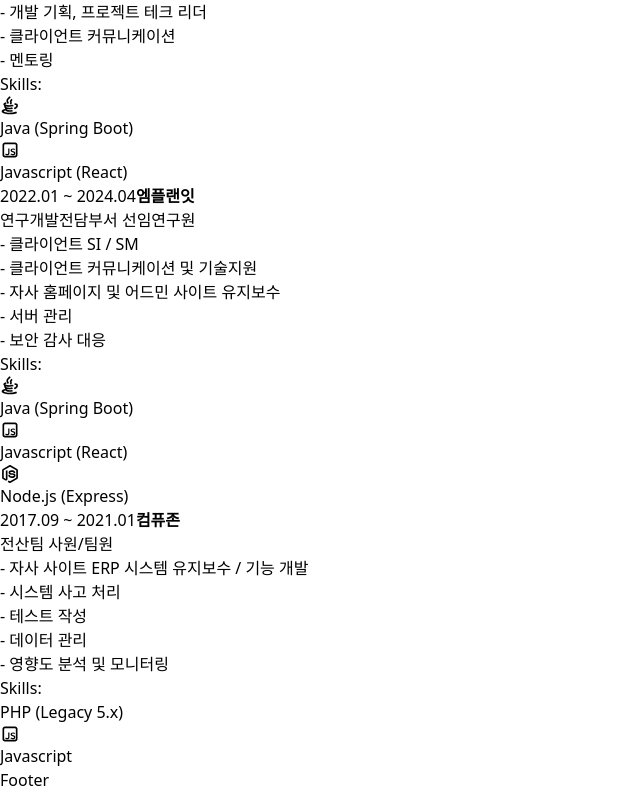
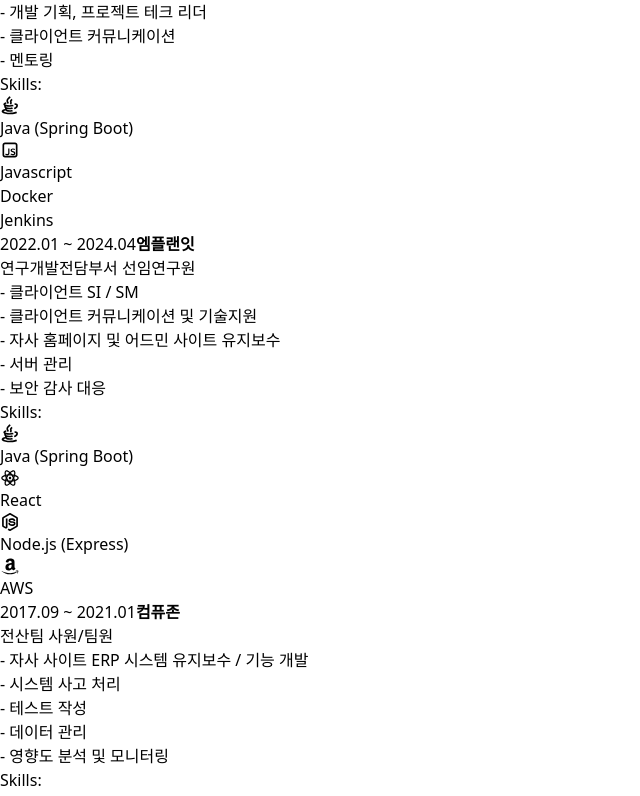
Before and after one commit to codej625/portfolio, a React (Vite) app in the folder portfolio-project/: page / in a window 1280 px wide. Shown: the part 732-1528 px from the top of the page, without its empty margins (0-640 px from the left). Built offline with nearby package versions, Linux system fonts and the light colour scheme.

Commit message:
240919 Update main component by codej625

```diff
--- a/portfolio-project/src/components/pages/Main.tsx
+++ b/portfolio-project/src/components/pages/Main.tsx
@@ -1,6 +1,6 @@
 // import { useState } from 'react'
 import './../../assets/common.css'
-import { RiJavaLine, RiJavascriptLine, RiHtml5Line, RiCss3Line, RiNodejsLine } from "@remixicon/react";
+import { RiJavaLine, RiJavascriptLine, RiAmazonFill, RiNodejsLine, RiReactjsLine } from "@remixicon/react";
 
 export default function Main() {
   return (
@@ -81,10 +81,12 @@
                         size={20}
                         color="black"
                       />
-                      <div className='me-2'>Javascript (React)</div>
+                      <div className='me-2'>Javascript</div>
+                      <div className='me-2'>Docker</div>
+                      <div className='me-2'>Jenkins</div>
                     </div>
                   </li>
-                  <li className="pb-12">
+                  <li className="pb-12 overflow-auto">
                     <div className="flex">
                       <span className="span-width-3">2022.01 ~ 2024.04</span>
                       <span>
@@ -106,19 +108,24 @@
                         color="black"
                       />
                       <div className='me-2'>Java (Spring Boot)</div>
-                      <RiJavascriptLine
+                      <RiReactjsLine
                         size={20}
                         color="black"
                       />
-                      <div className='me-2'>Javascript (React)</div>
+                      <div className='me-2'>React</div>
                       <RiNodejsLine
                         size={20}
                         color="black"
                       />
                       <div className='me-2'>Node.js (Express)</div>
+                      <RiAmazonFill
+                        size={20}
+                        color="black"
+                      />
+                      <div className='me-2'>AWS</div>
                     </div>
                   </li>
-                  <li className="">
+                  <li className="overflow-auto">
                     <div className='flex'>
                       <span className="span-width-3">2017.09 ~ 2021.01</span>
                       <span>
```
